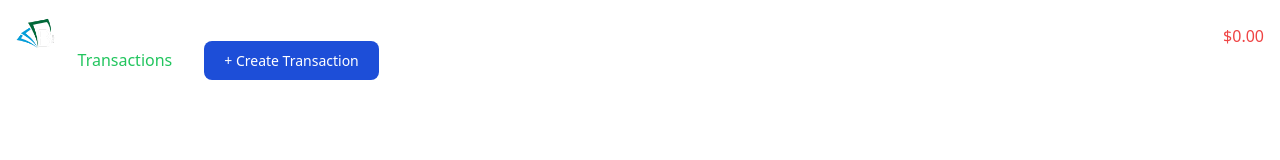
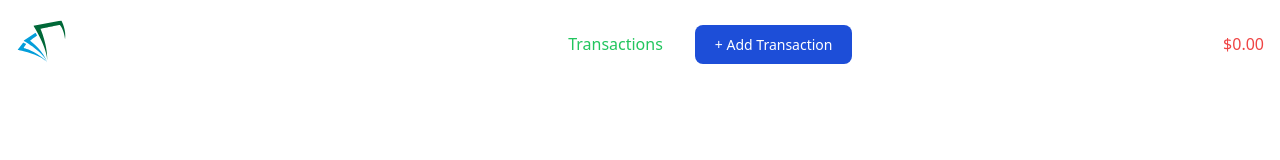
Before and after one commit to anthonymartz17/bugeting_app_frontend, a React (Vite) app: page /transactions/1/edit in a window 1280 px wide. Shown: the top 160 px of the page. Built offline with nearby package versions, Linux system fonts and the light colour scheme; no server answers.

Commit message:
fixed css bug navbar displaying out of place

```diff
--- a/src/components/NavBar.jsx
+++ b/src/components/NavBar.jsx
@@ -1,5 +1,5 @@
 import React, { useState } from "react";
-import logo from "../assets/budget_logo.png";
+import logo from "../assets/budget_logo.svg";
 import { NavLink, useLocation } from "react-router-dom";
 import { formatCurrency } from "../utils/formatCurrency";
 function Navbar({ currentBalance }) {
@@ -30,19 +30,19 @@ function Navbar({ currentBalance }) {
 					to="/"
 					className="flex items-center space-x-3 rtl:space-x-reverse"
 				>
-					<img src={logo} className="h-10" alt="Budget Logo" />
+					<img src={logo} className="h-14" alt="Budget Logo" />
 				</NavLink>
 
 				<div
 					className={`${
-						isMenuOpen ? "block" : "hidden"
-					} w-full md:block md:w-auto absolute top-12 left-0`}
+						isMenuOpen ? "block absolute" : "hidden"
+					} w-full md:block md:w-auto  top-12 left-0`}
 					id="navbar-default"
 				>
 					<ul className="font-medium flex flex-col p-4 md:p-0 mt-4 border border-gray-100 rounded-lg bg-gray-50 md:flex-row md:space-x-8 rtl:space-x-reverse md:mt-0 md:border-0 md:bg-white dark:bg-gray-800 md:dark:bg-gray-900 dark:border-gray-700">
 						<li>
 							<NavLink
-								onClick={toggleMenu}
+								onClick={isMenuOpen ? toggleMenu : null}
 								style={styleActive}
 								to="/"
 								className="block py-2 px-3 text-white rounded md:p-0 "
@@ -53,7 +53,7 @@ function Navbar({ currentBalance }) {
 						</li>
 						<li>
 							<NavLink
-								onClick={toggleMenu}
+								onClick={isMenuOpen ? toggleMenu : null}
 								style={styleActive}
 								to="/transactions"
 								className="block py-2 px-3 text-white rounded md:p-0 "
@@ -63,11 +63,11 @@ function Navbar({ currentBalance }) {
 						</li>
 						<li>
 							<NavLink
-								onClick={toggleMenu}
+								onClick={isMenuOpen ? toggleMenu : null}
 								to="/transactions/new"
 								className="text-white bg-blue-700 hover:bg-blue-800 focus:ring-4 focus:ring-blue-300 font-medium rounded-lg text-sm px-5 py-2.5 me-2 mb-2 dark:bg-blue-600 dark:hover:bg-blue-700 focus:outline-none dark:focus:ring-blue-800"
 							>
-								+ Create Transaction
+								+ Add Transaction
 							</NavLink>
 						</li>
 					</ul>
--- a/src/components/TableTransaction.jsx
+++ b/src/components/TableTransaction.jsx
@@ -4,7 +4,7 @@ export default function TableTransactions({
 	transactions,
 }) {
 	return (
-		<div className="relative overflow-x-auto shadow-md sm:rounded-lg">
+		<div className="relative overflow-y-auto   overflow-x-auto shadow-md sm:rounded-lg"  >
 			<table className="w-full text-sm text-left rtl:text-right text-gray-500 dark:text-gray-400">
 				<thead className="text-xs text-gray-700 uppercase bg-gray-50 dark:bg-gray-700 dark:text-gray-400">
 					<tr>
--- a/src/pages/Edit.jsx
+++ b/src/pages/Edit.jsx
@@ -8,7 +8,7 @@ export default function Edit({
 }) {
 	const { id } = useParams();
 	return (
-		<div className="mx-auto max-w-4xl py-32 sm:py-48 lg:py-56 px-2">
+		<div className="mx-auto max-w-4xl py-32 sm:py-25 lg:py-35 px-2">
 			<FormTransaction
 				id={id}
 				categories={categories}
--- a/src/pages/Index.jsx
+++ b/src/pages/Index.jsx
@@ -3,7 +3,7 @@ import TableTransaction from "../components/TableTransaction";
 export default function Index({ onConfirmBeforeDelete, transactions }) {
 	return (
 		<div>
-			<div className="mx-auto max-w-4xl py-32 sm:py-48 lg:py-56 px-2">
+			<div className="mx-auto max-w-4xl py-32 sm:py-25 lg:py-35 px-2">
 				<TableTransaction
 					onConfirmBeforeDelete={onConfirmBeforeDelete}
 					transactions={transactions}
--- a/src/pages/New.jsx
+++ b/src/pages/New.jsx
@@ -7,7 +7,7 @@ export default function New({
 }) {
 	return (
 		<div>
-			<div className="mx-auto max-w-2xl py-32 sm:py-48 lg:py-56 px-2">
+			<div className="mx-auto max-w-2xl py-32 sm:py-25 lg:py-35 px-2">
 				<FormTransaction
 					categories={categories}
 					onSetCategories={onSetCategories}
```
Also changed, not shown: src/assets/budget_logo.svg (added).
